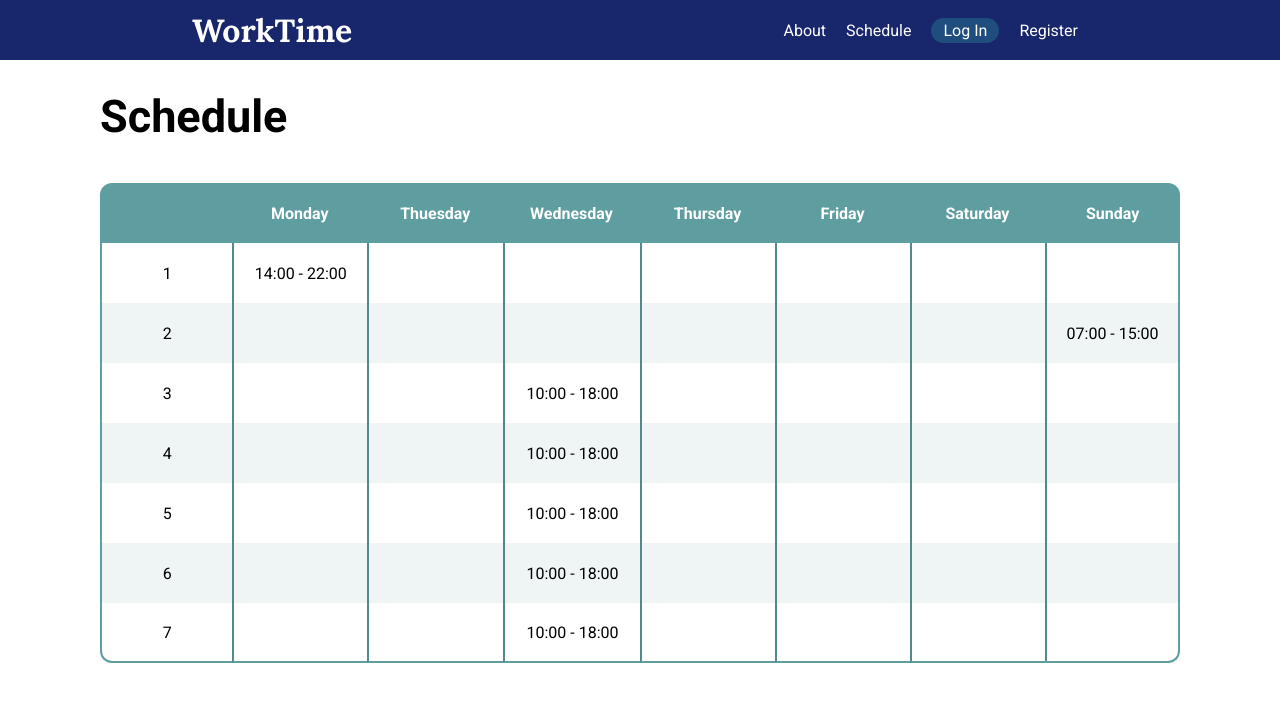
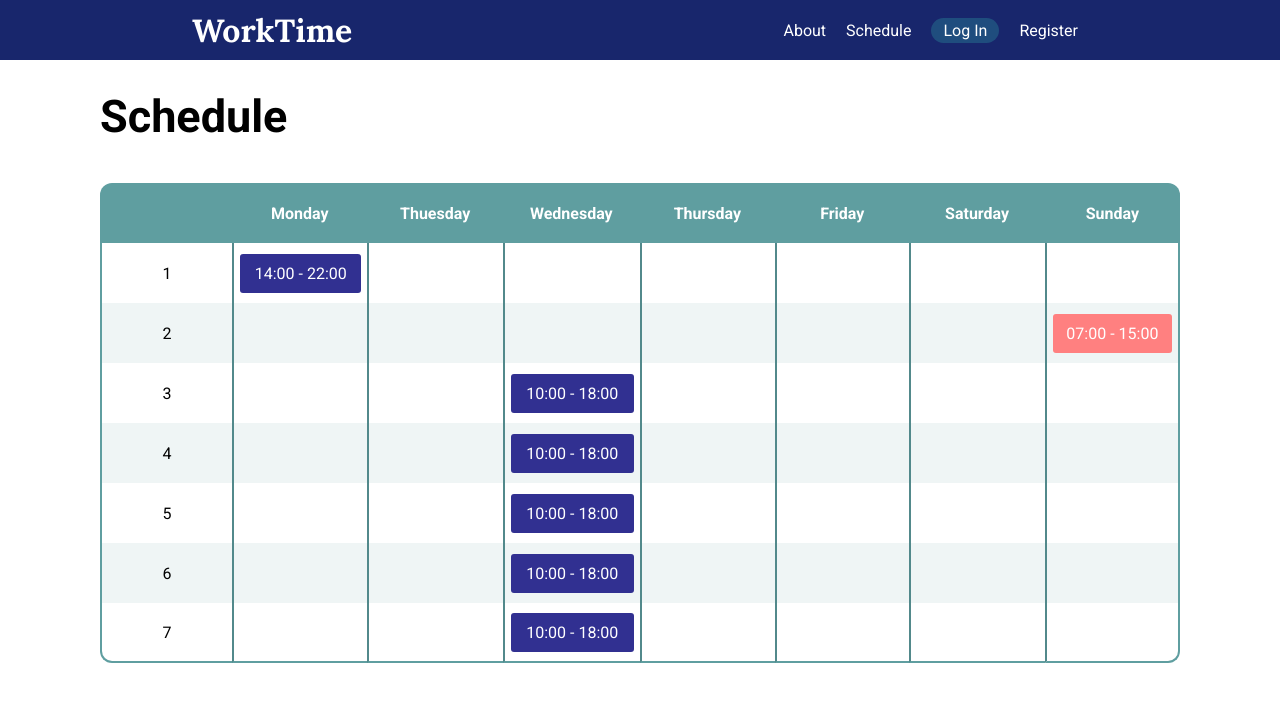
Before and after one commit to hyprj/WorkTime, a React (Create React App) app in the folder client/: page /schedule in a window 1280 px wide. Shown: the top 702 px of the page. Built offline with nearby package versions, Linux system fonts and the light colour scheme.

Commit message:
Add colors to tables

```diff
--- a/client/src/Components/Table/Table.js
+++ b/client/src/Components/Table/Table.js
@@ -1,6 +1,22 @@
 import classes from "./table.module.scss";
 
-const Table = ({ headData, bodyData }) => {
+const Table = ({ headData, bodyData, options }) => {
+  const getTd = (position, elem) => {
+    const { day } = elem;
+
+    if (elem.text) {
+      const color = options.find((elem) => elem.position === position).color;
+      return (
+        <td key={`${elem.id}${day}`} className={classes.tableItem}>
+          <div className={`${classes.tableItemTime} ${classes[color]}`}>
+            {elem.text}
+          </div>
+        </td>
+      );
+    }
+    return <td className={classes.tableItem} key={`${elem.id}${day}`}></td>;
+  };
+
   return (
     <table className={classes.table}>
       <thead className={classes.tableHead}>
@@ -19,11 +35,7 @@ const Table = ({ headData, bodyData }) => {
         {bodyData.map((item) => (
           <tr className={classes.tableRow} key={item.id}>
             <td className={classes.tableItem}>{item.id}</td>
-            {item.data.map((elem) => (
-              <td className={classes.tableItem} key={`${item.id}${elem.day}`}>
-                {elem?.text}
-              </td>
-            ))}
+            {item.data.map((elem) => getTd(item.position, elem))}
           </tr>
         ))}
       </tbody>
--- a/client/src/Components/Table/table.module.scss
+++ b/client/src/Components/Table/table.module.scss
@@ -1,12 +1,27 @@
 .table {
   border-spacing: 0;
   margin: 4rem 0;
+  // table-layout: fixed;
 }
 
 .tableItem {
   width: 14rem;
   height: 6rem;
   text-align: center;
+
+  &Time {
+    color: #fff;
+    margin: 0 .6rem;
+    border-radius: .3rem;
+    padding: 1rem .2rem;
+  }
+}
+
+.red {
+  background-color: #ff8080;
+}
+.green {
+  background-color: 	 #313091;
 }
 
 .tableHeadItem:first-of-type {
--- a/client/src/Routes/Schedule/Schedule.js
+++ b/client/src/Routes/Schedule/Schedule.js
@@ -2,6 +2,17 @@ import Section from "../../Components/UI/Section";
 import Table from "../../Components/Table/Table";
 
 const Schedule = () => {
+  const organisationPositions = [
+    {
+      position: "Attendant",
+      color: "green",
+    },
+    {
+      position: "Manager",
+      color: "red",
+    },
+  ];
+
   const tHeadData = [
     "",
     "Monday",
@@ -15,6 +26,7 @@ const Schedule = () => {
   const employeesShifts = [
     {
       id: 1,
+      position: "Attendant",
       data: [
         { day: 1, text: "14:00 - 22:00" },
         { day: 2 },
@@ -27,6 +39,7 @@ const Schedule = () => {
     },
     {
       id: 2,
+      position: "Manager",
       data: [
         { day: 1 },
         { day: 2 },
@@ -39,6 +52,7 @@ const Schedule = () => {
     },
     {
       id: 3,
+      position: "Attendant",
       data: [
         { day: 1 },
         { day: 2 },
@@ -51,6 +65,7 @@ const Schedule = () => {
     },
     {
       id: 4,
+      position: "Attendant",
       data: [
         { day: 1 },
         { day: 2 },
@@ -63,6 +78,7 @@ const Schedule = () => {
     },
     {
       id: 5,
+      position: "Attendant",
       data: [
         { day: 1 },
         { day: 2 },
@@ -75,6 +91,7 @@ const Schedule = () => {
     },
     {
       id: 6,
+      position: "Attendant",
       data: [
         { day: 1 },
         { day: 2 },
@@ -87,6 +104,7 @@ const Schedule = () => {
     },
     {
       id: 7,
+      position: "Attendant",
       data: [
         { day: 1 },
         { day: 2 },
@@ -101,7 +119,7 @@ const Schedule = () => {
 
   return (
     <Section title="Schedule">
-      <Table headData={tHeadData} bodyData={employeesShifts} />
+      <Table headData={tHeadData} bodyData={employeesShifts} options={organisationPositions} />
     </Section>
   );
 };
```
